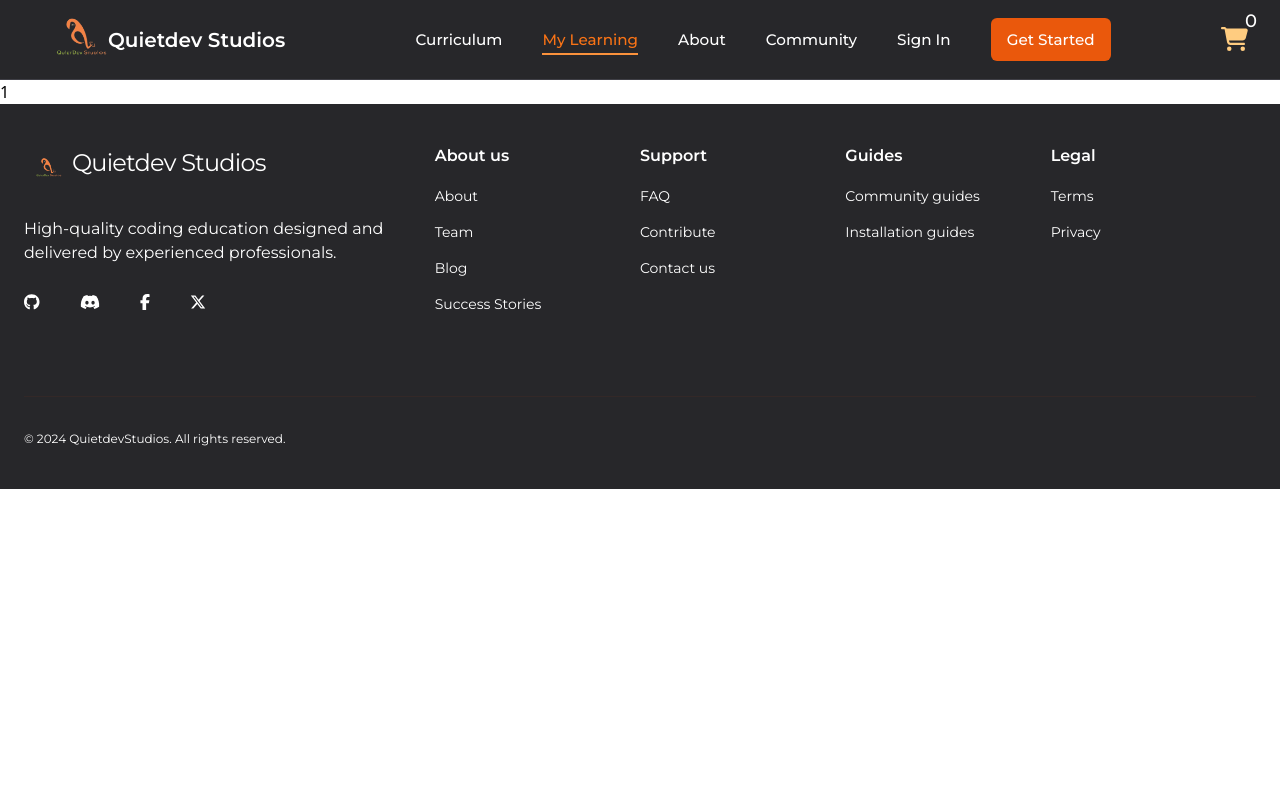
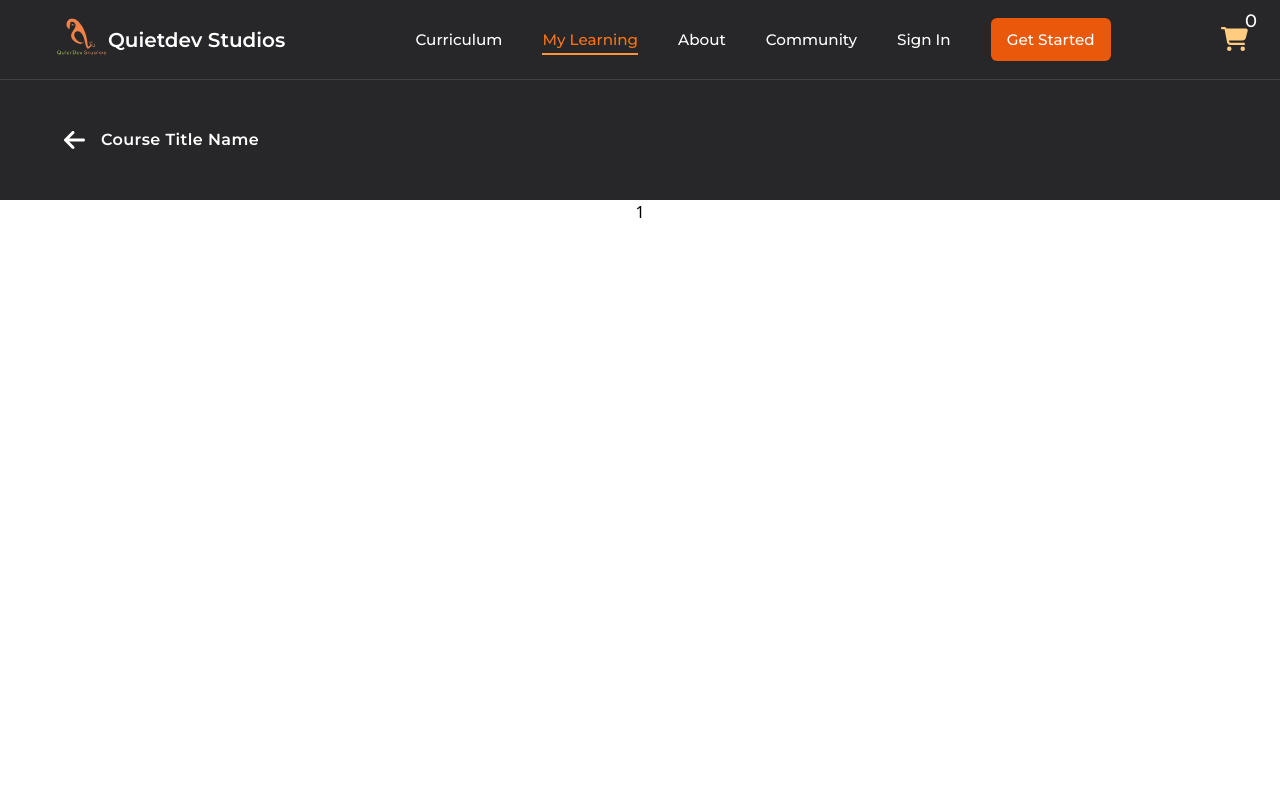
Before and after one commit to quietdevstudios/quietdevstudio, a React (Vite) app: page /my-learning/1 in a window 1280 px wide. Shown: the top 800 px of the page. Built offline with nearby package versions, Linux system fonts and the light colour scheme.

Commit message:
building the course detail page

```diff
--- a/src/App.jsx
+++ b/src/App.jsx
@@ -13,6 +13,7 @@ import SignIn from "./pages/Signin";
 import Form from "./pages/Form";
 import Coursedetail from "./pages/Coursedetail";
 import Curriculum from "./pages/Curriculum";
+import CourseLayout from "./pages/CourseLayout";
 
 const App = () => {
   const router = createBrowserRouter([
@@ -51,7 +52,13 @@ const App = () => {
         },
         {
           path: "my-learning/:courseId",
-          element: <Coursedetail />,
+          element: <CourseLayout />,
+          children: [
+            {
+              index: true,
+              element: <Coursedetail />,
+            },
+          ],
         },
       ],
     },
--- a/src/components/PurchasedCourseItem.jsx
+++ b/src/components/PurchasedCourseItem.jsx
@@ -3,7 +3,7 @@ import React from "react";
 
 const PurchasedCourseItem = ({ course }) => {
   //   const params = useParams();
-  return <div>{course}</div>;
+  return <div className="h-screen text-center">{course}</div>;
 };
 
 export default PurchasedCourseItem;
--- /dev/null
+++ b/src/pages/CourseLayout.jsx
@@ -0,0 +1,20 @@
+import { faArrowLeft } from "@fortawesome/free-solid-svg-icons/faArrowLeft";
+import { FontAwesomeIcon } from "@fortawesome/react-fontawesome";
+import React from "react";
+import { Outlet } from "react-router";
+
+const CourseLayout = () => {
+  return (
+    <>
+      <section className="font-montserrat bg-zinc-800 text-white">
+        <span className="flex items-center gap-4 py-[3rem] px-[2rem] w-[95%] max-w-7xl xl:mx-auto">
+          <FontAwesomeIcon icon={faArrowLeft} size="xl" />
+          <p className="font-semibold tracking-wide">Course Title Name</p>
+        </span>
+      </section>
+      <Outlet />
+    </>
+  );
+};
+
+export default CourseLayout;
```
